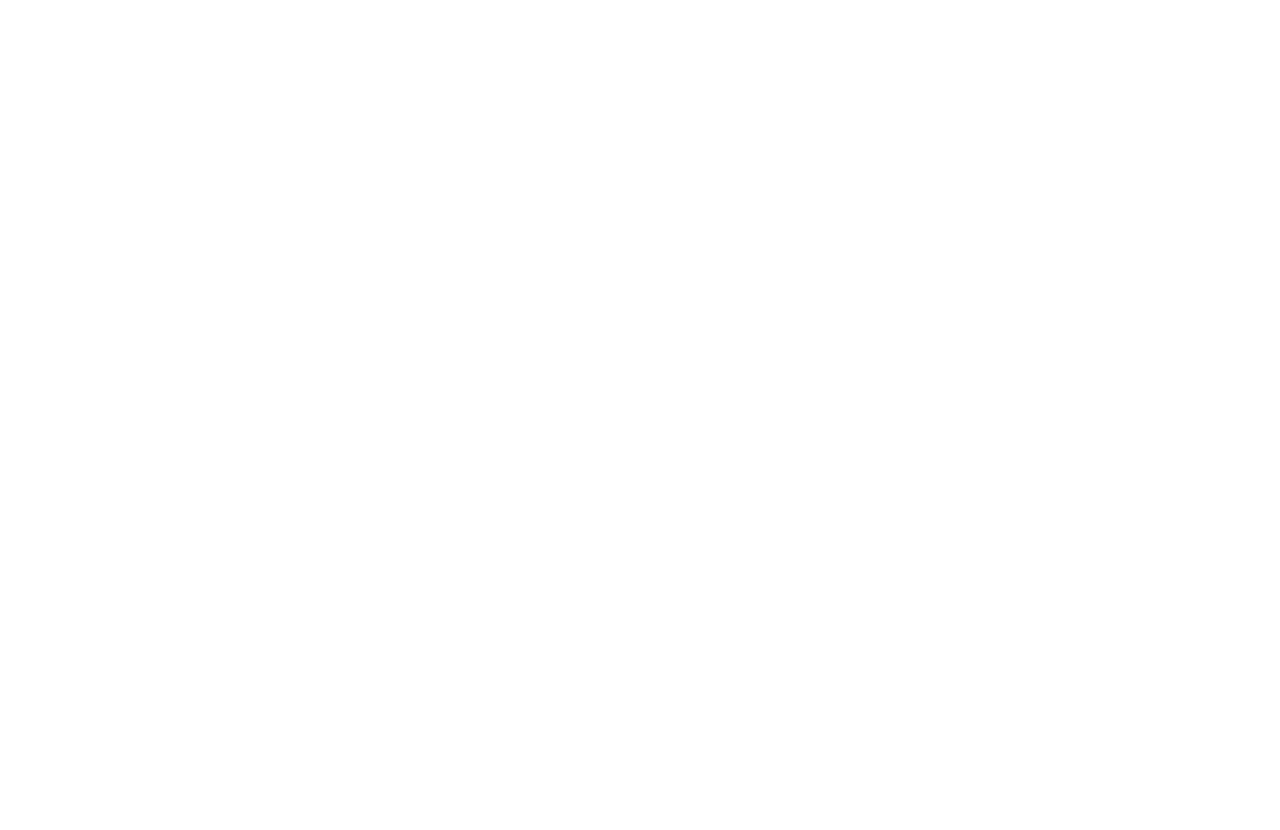
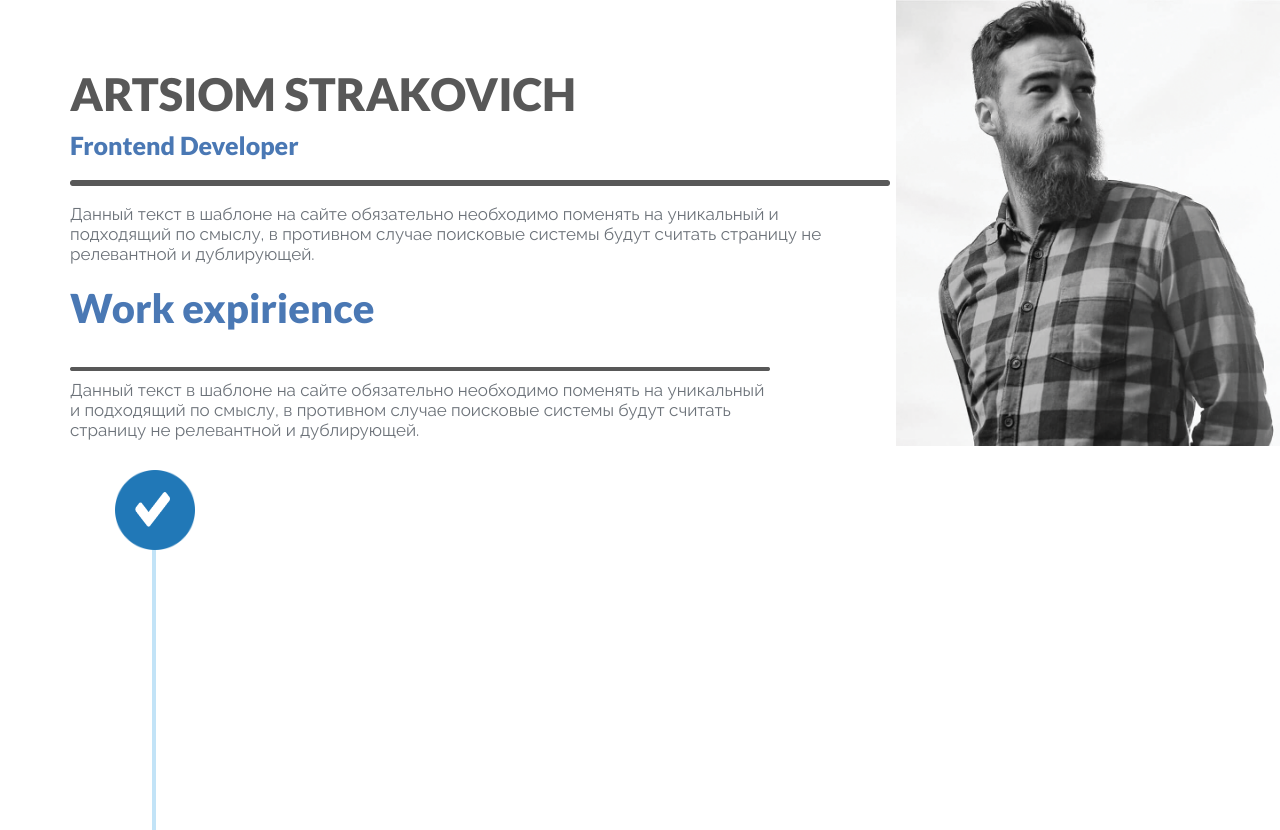
Before and after one commit to artsiom6778/rsschool-cv, a plain HTML site: page index.html in a window 1280 px wide. Before the commit the page ends 800 px from the top, so only its background shows below. Drawn offline with Linux system fonts and the light colour scheme.

Commit message:
update:New HTML&CSS

```diff
--- a/index.html
+++ b/index.html
@@ -4,10 +4,44 @@
     <meta charset="UTF-8">
     <meta name="viewport"
           content="width=device-width, user-scalable=no, initial-scale=1.0, maximum-scale=1.0, minimum-scale=1.0">
+    <link href="style.css" rel="stylesheet"
+    type="text/css">
+    <link rel="preconnect" href="https://fonts.googleapis.com">
+    <link rel="preconnect" href="https://fonts.gstatic.com" crossorigin>
+    <link href="https://fonts.googleapis.com/css2?family=Lato:wght@900&family=Raleway:wght@300;400;700&display=swap" rel="stylesheet">
     <meta http-equiv="X-UA-Compatible" content="ie=edge">
     <title>CV</title>
 </head>
 <body>
+<!-- header -->
+
+<div class="header" id="header">
+    <img class="Photo" src="Photo.png" alt="">
+        <div class="container">
+
+            <div class="header-name">Artsiom Strakovich</div>
+            <div class="header-prof">Frontend Developer</div>
+            <img class="line" src="Line.png" alt="">
+            <div class="header-about">Данный текст в шаблоне на сайте обязательно необходимо поменять на уникальный и подходящий по смыслу, в противном случае поисковые системы будут считать страницу не релевантной и дублирующей. </div>
+
+        </div>
+    </div>
+</div>
+
+<!-- Work -->
+<div class="Works" id="work">
+    <div class="container">
+        <div class="Works-expirience">Work expirience</div>
+        <img class="line2" src="line2.png" alt="">
+        <div class="works-about">Данный текст в шаблоне на сайте обязательно необходимо поменять на уникальный и подходящий по смыслу, в противном случае поисковые системы будут считать страницу не релевантной и дублирующей.</div>
+        <div class="eclipse">
+            <img class="eclipse-photo" src="Ellipse%201.png" alt="">
+            <img class="galka" src="Galka.png" alt="">
+            <img class="rectangle" src="Rectangle.png" alt="">
+        </div>
+    </div>
+</div>
+
 
 </body>
 </html>
--- a/style.css
+++ b/style.css
@@ -1,3 +1,95 @@
 body{
+    font-family: 'Lato', sans-serif;
+
+    font-size: 14px;
+    color: #6c7279;
+    background-color: #fff;
+    -webkit-font-smoothing: antialiased;
+    margin: 0;
+}
+.Photo{
+    height: 50%;
+    width: 30%;
+
+    position: inherit;
+    float: right;
+    margin: -70px 0px;
+}
+.container{
+    width: 100%;
+    max-width: 1200px;
+    margin: 0 auto;
+    padding: 0 0px;
+}
+.header-name{
+    margin-top:  70px;
+    margin-left: 30px;
+    font-family: 'Lato', sans-serif;
+    font-size: 45px;
+    color: #585858;
+    font-weight: 700;
+    text-transform: uppercase;
+    line-height: 1.1;
+}
+.header-prof{
+    margin-top: 10px;
+    font-size: 25px;
+    margin-left: 30px;
+    color: #4a78b4;
+}
+.line{
+    width: 820px;
+    margin-left: 30px;
+    margin-top: 20px;
+}
+.header-about{
+    margin-left: 30px;
+    width: 65%;
+    margin-top: 15px;
+ font-family: 'Raleway', sans-serif;
+    font-size: 17px;
+}
+
+.Works{
+    margin-top: 20px;
+    margin-left: 60px;
+    font-size: 40px;
+    color: #4a78b4;
+}
+.line2{
+    width: 700px;
+    height: 4px;
+}
+.works-about{
+    font-family: 'Raleway', sans-serif;
+    font-size: 17px;
+    color: #6c7279;
+    width: 700px;
+}
+.eclipse{
+    margin-top: 30px;
+    margin-left: 45px;
 
 }
+.eclipse-photo{
+    position: absolute;
+    height: 80px;
+    width: 80px;
+    z-index: 1;
+}
+.galka{
+    position: absolute;
+    margin-left: 20px;
+    margin-top: 22px;
+    height: 35px;
+    width: 35px;
+    z-index: 2;
+
+}
+.rectangle{
+    width: 4px;
+    height: 350px;
+    position: relative;
+    left: 37px;
+    top: 10px;
+}
```
Also changed, not shown: Ellipse 1.png (added), Galka.png (added), Line.png (added), Photo.png (added), Rectangle.png (added), line2.png (added).
